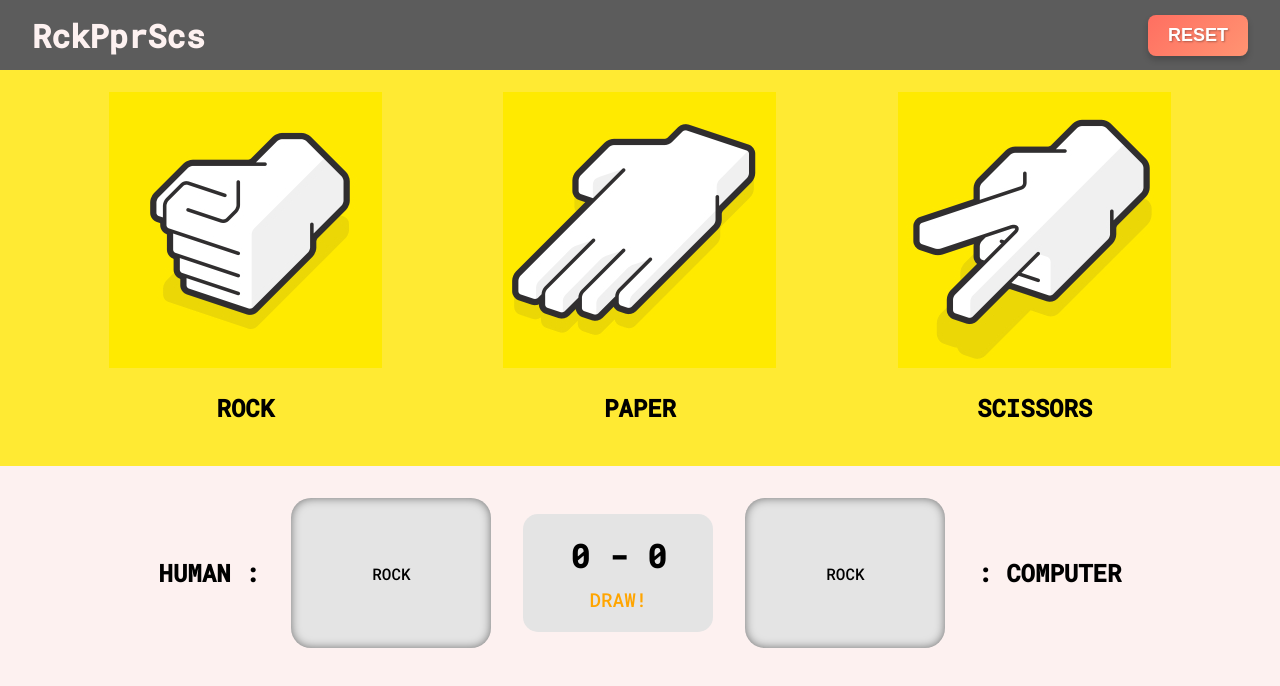
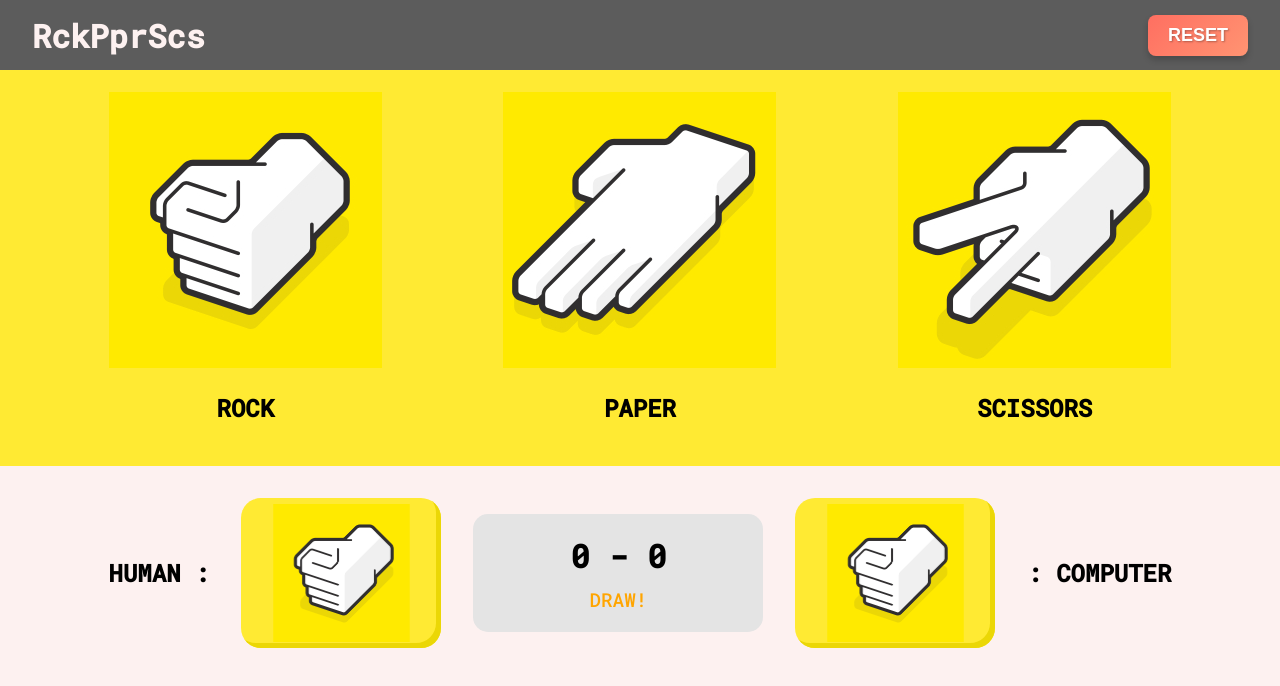
Before and after one commit to etrl-z/RockPaperScissors, a plain HTML site: page index.html in a window 1280 px wide. Both pictures are taken after a click on the element 245 px from the left and 232 px from the top of the page. Drawn offline with Linux system fonts and the light colour scheme.

Commit message:
added image transtition

```diff
--- a/RPS.js
+++ b/RPS.js
@@ -1,6 +1,9 @@
 const moves = ["r", "p", "s"];
+const toWin = 5;
 var pointsP1 = 0;
 var pointsP2 = 0;
+var scoring = "";
+var color = "";
 var enableMove = true;
 let confettiInterval;
 
@@ -10,33 +13,38 @@ function move(myMove) {
 
     var rndMove = generateMove();
     var result = compareMoves(myMove, rndMove);
-    var winner = "";
-    var color = "orange";
+
     if (result == 1) {
         pointsP1++;
-        winner = "HUMAN";
+        scoring = "HUMAN";
         color = "green";
     }
     else if (result == 2) {
         pointsP2++;
-        winner = "COMPUTER";
+        scoring = "COMPUTER";
         color = "red";
     }
+    else{
+        color = "orange";
+    }
 
-    document.getElementById("screen-1").innerHTML = stringifyMove(myMove);
-    document.getElementById("screen-2").innerHTML = stringifyMove(rndMove);
+    changeImg(document.getElementById("screen-1-move"), myMove);
+    changeImg(document.getElementById("screen-2-move"), rndMove);
+
     document.getElementById("points").innerHTML = pointsP1 + " - " + pointsP2;
     document.getElementById("btn").style = "display: block";
 
-    if (pointsP1 == 10 || pointsP2 == 10) {
-        document.getElementById("message").innerHTML = winner + " WINS!";
+    if (pointsP1 == toWin || pointsP2 == toWin) {
+        document.getElementById("message").innerHTML = scoring + " WINS!";
         document.getElementById("message").style.color = color;
 
         enableMove = false;
-        confettiInterval = setInterval(createConfetti, 5);
+        if (pointsP1 == toWin) {
+            confettiInterval = setInterval(createConfetti, 5);
+        }
     }
     else {
-        document.getElementById("message").innerHTML = result == 0 ? "DRAW!" : winner + " SCORES!";
+        document.getElementById("message").innerHTML = result == 0 ? "DRAW!" : scoring + " SCORES!";
         document.getElementById("message").style.color = color;
     }
 }
@@ -46,20 +54,28 @@ function generateMove() {
     return moves[rnd];
 }
 
-function stringifyMove(move) {
-    var str = "";
+function changeImg(image, move) {
+    image.style.transform = "scale(0.01)";
+    setTimeout(() => {
+        image.src = getImgFromMove(move);
+        image.style.transform = "scale(0.5)";
+    }, 100);
+}
+
+function getImgFromMove(move) {
+    var src = "";
     switch (move) {
         case "r":
-            str = "ROCK";
+            src = "images/rock.jpg";
             break;
         case "p":
-            str = "PAPER";
+            src = "images/paper.jpg";
             break;
         case "s":
-            str = "SCISSORS";
+            src = "images/scissors.jpg";
             break;
     }
-    return str;
+    return src;
 }
 
 function compareMoves(myMove, pcMove) {
@@ -78,8 +94,8 @@ function reset() {
     pointsP1 = 0;
     pointsP2 = 0;
     enableMove = true;
-    document.getElementById("screen-1").innerHTML = "";
-    document.getElementById("screen-2").innerHTML = "";
+    document.getElementById("screen-1-move").src = "";
+    document.getElementById("screen-2-move").src = "";
     document.getElementById("message").innerHTML = "MAKE YOUR MOVE";
     document.getElementById("message").style.color = "black";
     document.getElementById("points").innerHTML = pointsP1 + " - " + pointsP2;
--- a/index.html
+++ b/index.html
@@ -50,12 +50,16 @@
     </div>
     <div class="scores">
         <h2>HUMAN :</h2>
-        <div class="screen" id="screen-1"></div>
+        <div class="screen" id="screen-1">
+            <img id="screen-1-move">
+        </div>
         <div class="scoreboard">
             <div class="points" id="points">0-0</div>
             <div class="message" id="message">MAKE YOUR MOVE</div>
         </div>
-        <div class="screen" id="screen-2"></div>
+        <div class="screen" id="screen-2">
+            <img id="screen-2-move">
+        </div>
         <h2>: COMPUTER</h2>
     </div>
 
--- a/mystyle.css
+++ b/mystyle.css
@@ -78,12 +78,17 @@ body {
 .screen {
     width: 200px;
     height: 150px;
-    background: #e4e4e4;
     border-radius: 20px;
     display: flex;
     justify-content: center;
     align-items: center;
-    box-shadow: inset 0 0 10px rgba(0, 0, 0, 0.5);
+    background: #ffea33;
+    box-shadow: inset -5px -5px 0px #ebd706;
+}
+
+.screen img {
+    transform: scale(0.5);
+    transition: transform 0.1s ease-out;
 }
 
 .scoreboard {
@@ -92,6 +97,7 @@ body {
     border-radius: 15px;
     text-align: center;
     min-width: 150px;
+    width: 250px;
 }
 
 .points {
```
